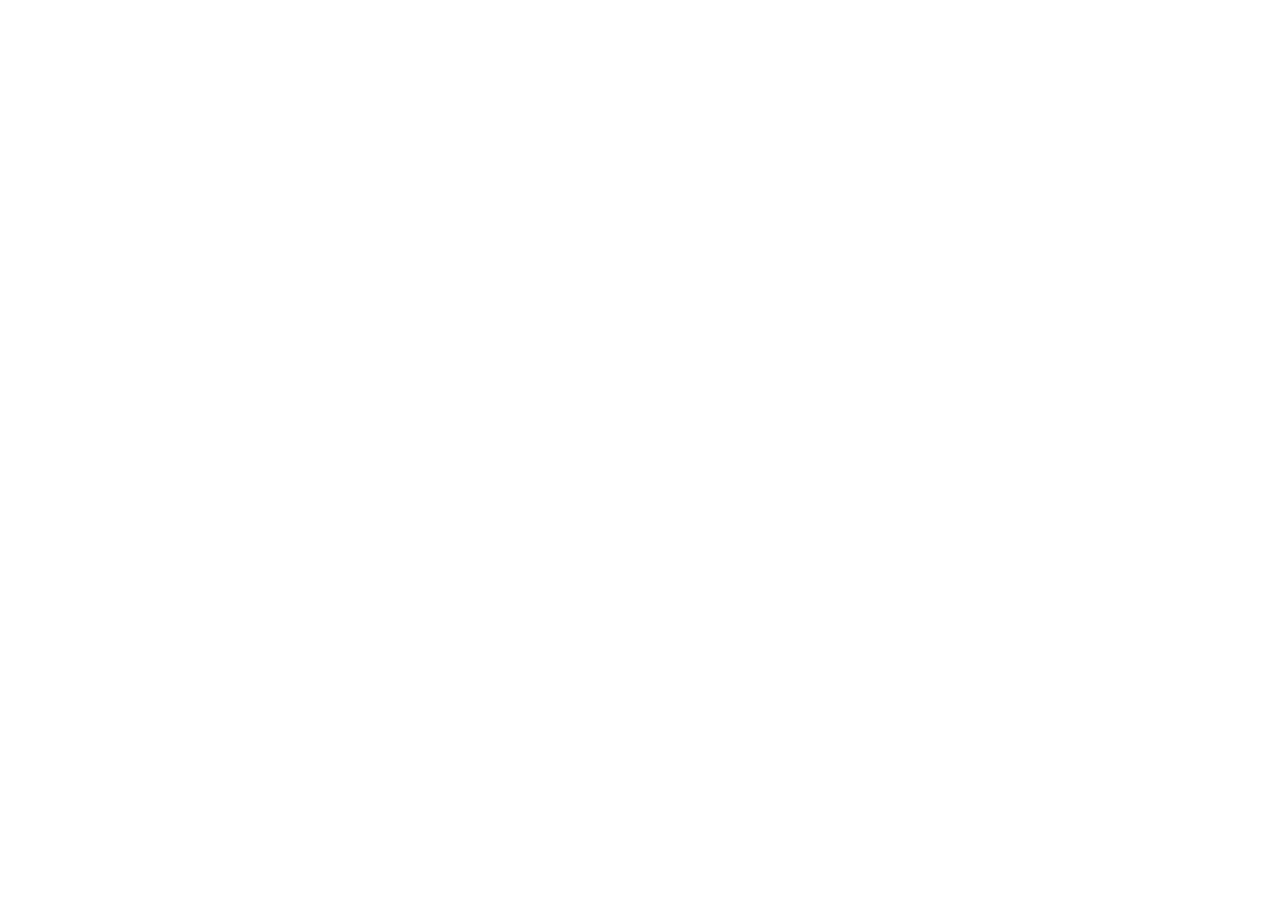
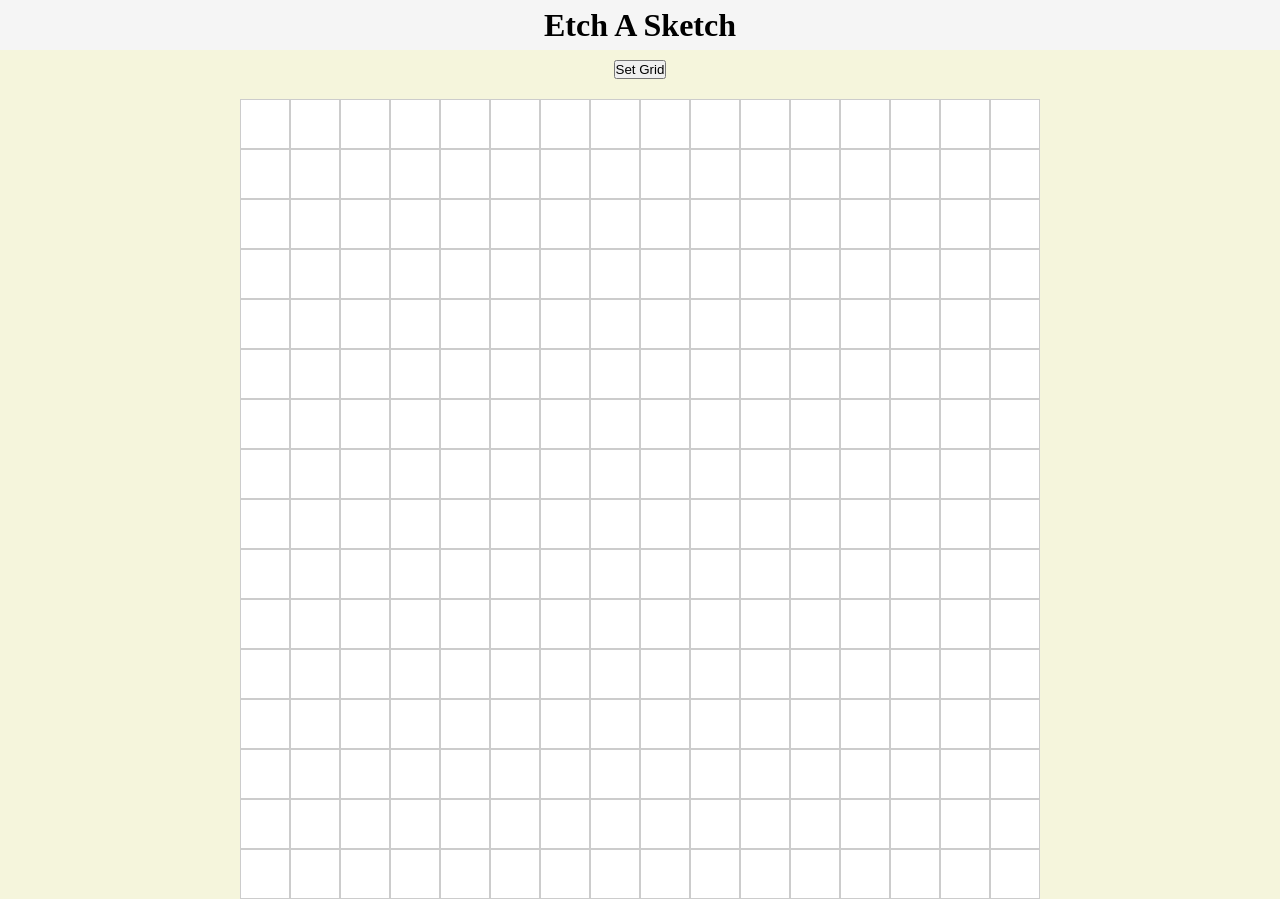
Before and after one commit to Andresloretoq/Etch-a-Sketch, a plain HTML site: page index.html in a window 1280 px wide. Before the commit the page ends 800 px from the top, so only its background shows below. Drawn offline with Linux system fonts and the light colour scheme.

Commit message:
Add grid logic and hover effect

```diff
--- a/index.html
+++ b/index.html
@@ -8,6 +8,10 @@
     <link rel="stylesheet" href="styles.css">
 </head>
 <body>
+    <div class="header">
+        <h1>Etch A Sketch</h1>
+    </div>
+    <button class= "set-grid">Set Grid</button>
     <div class="container"></div>
 
 </body>
--- a/script.js
+++ b/script.js
@@ -0,0 +1,66 @@
+const container = document.querySelector('.container');
+const buttonSetGrid = document.querySelector('.set-grid');
+
+buttonSetGrid.textContent = 'Set Grid';
+
+function removeGrid() {
+    const squareNodes = document.querySelectorAll(".hover");
+    for (const square of squareNodes) {
+        container.removeChild(square);
+    }
+}
+
+function generateGrid(number) {
+    if (number > 100 || number < 1) {
+        alert("Please enter a number between 1 and 100.");
+        return;
+    }
+
+    const totalSquares = number * number;
+
+    for (let i = 0; i < totalSquares; i++) {
+        const squareDiv = document.createElement("div");
+        squareDiv.style.width = 800 / number + "px";
+        squareDiv.style.height = 800 / number + "px";
+        squareDiv.classList.add("hover");
+        container.appendChild(squareDiv);
+    }
+
+    // Ajusta el grid con CSS Grid
+    container.style.display = "grid";
+    container.style.gridTemplateColumns = `repeat(${number}, 1fr)`;
+    container.style.width = "800px";
+    container.style.height = "800px";
+}
+
+container.addEventListener("mouseover", (e) => {
+    const target = e.target;
+    let opacity = Number(target.style.opacity) || 0;
+
+    if (target.classList.contains("hover")) {
+        if (target.style.background === "") {
+            target.style.background = getRandomColor();
+        }
+        opacity = Math.min(opacity + 0.1, 1);
+        target.style.opacity = opacity;
+    }
+});
+
+buttonSetGrid.addEventListener("click", () => {
+    const num = prompt("Insert new grid size (1-100):");
+    removeGrid();
+    generateGrid(Number(num));
+});
+
+// Color aleatorio
+function getRandomColor() {
+    const letters = "0123456789ABCDEF";
+    let color = "#";
+    for (let i = 0; i < 6; i++) {
+        color += letters[Math.floor(Math.random() * 16)];
+    }
+    return color;
+}
+
+// Generar grid inicial
+generateGrid(16);
--- a/styles.css
+++ b/styles.css
@@ -0,0 +1,45 @@
+* {
+    margin: 0;
+    padding: 0;
+    box-sizing: border-box;
+  }
+
+body {
+    background-color: rgb(245, 245, 220);
+    display: flex;
+    flex-direction: column;
+    align-items: center;
+    justify-content: flex-start;
+    min-height: 100vh; /* más flexible que height fija */
+    margin: 0;
+    margin-top: 0;
+}
+
+.container {
+    display: flex;
+    justify-content: center;
+    align-items: center;
+    margin-top: 20px;
+}
+
+.box {
+    border: 1px solid #ccc;
+    background-color: white;
+}
+
+.header {
+    background-color: whitesmoke;
+    display: flex;
+    justify-content: center;
+    align-items: center;
+    height: 50px;
+    width: 100%;
+    margin-bottom: 10px;
+    padding-bottom: 0px;
+}
+
+.hover {
+    border: 1px solid #ccc; /* 👈 Esto es el borde visible */
+    background-color: white;
+    box-sizing: border-box; /* 👈 Evita que el borde rompa el layout */
+  }
```
